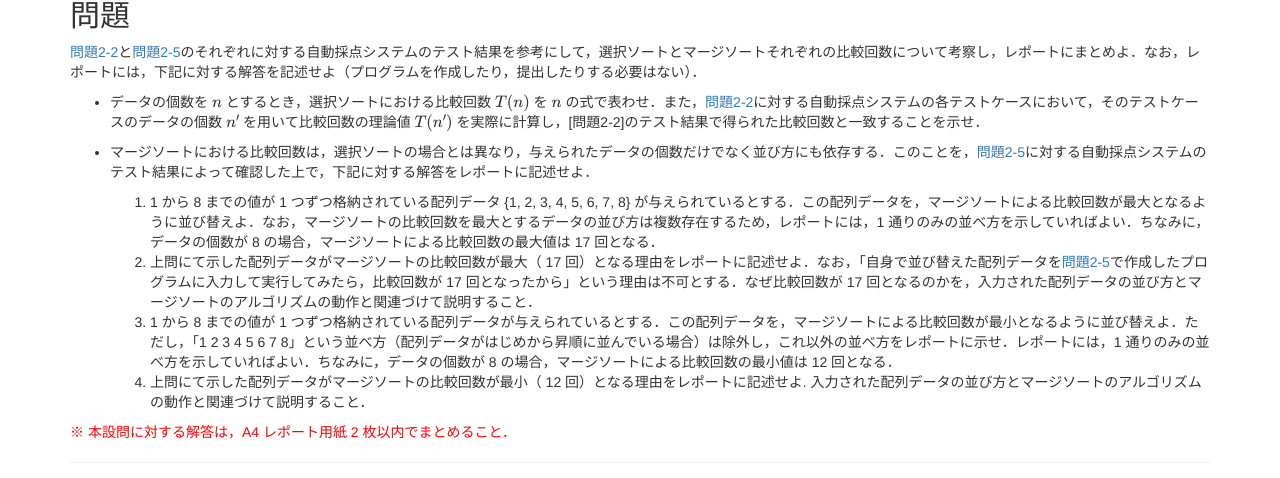
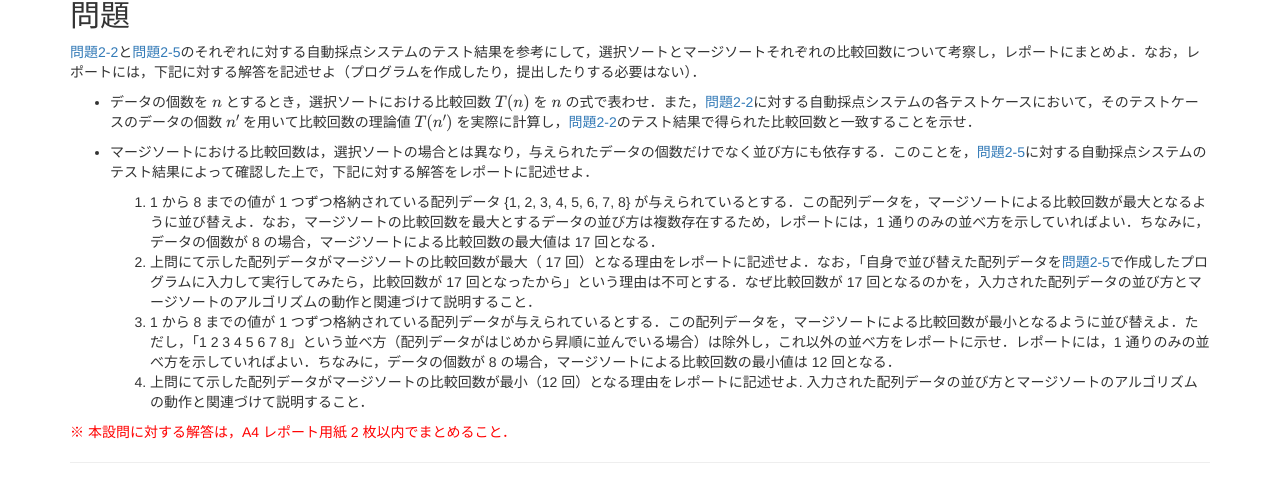
Before and after one commit to ecei-tohoku/ppa-public, a Jekyll site: the page built from kadai2/p26.md, in a window 1280 px wide. Shown: the part 171-649 px from the top of the page. Built offline with Jekyll 4.4.1, drawn with Linux system fonts in a browser that asks for light colours; nearby versions of some CDN libraries; formulas are drawn with MathJax 3; some of the changed lines change nothing that is shown.

Commit message:
Update p26.md

```diff
--- a/kadai2/p26.md
+++ b/kadai2/p26.md
@@ -5,11 +5,11 @@ title: 2-6. 比較回数についての考察【10点】
 ## 問題
 [問題2-2](p22.html "問題2-2")と[問題2-5](p25.html "問題2-5")のそれぞれに対する自動採点システムのテスト結果を参考にして，選択ソートとマージソートそれぞれの比較回数について考察し，レポートにまとめよ．なお，レポートには，下記に対する解答を記述せよ（プログラムを作成したり，提出したりする必要はない）．
 
-- データの個数を $n$ とするとき，選択ソートにおける比較回数 $T(n)$ を $n$ の式で表わせ．また，[問題2-2](p22.html "問題2-1")に対する自動採点システムの各テストケースにおいて，そのテストケースのデータの個数 $n'$ を用いて比較回数の理論値 $T(n')$ を実際に計算し，[問題2-2]のテスト結果で得られた比較回数と一致することを示せ．
+- データの個数を $n$ とするとき，選択ソートにおける比較回数 $T(n)$ を $n$ の式で表わせ．また，[問題2-2](p22.html "問題2-2")に対する自動採点システムの各テストケースにおいて，そのテストケースのデータの個数 $n'$ を用いて比較回数の理論値 $T(n')$ を実際に計算し，[問題2-2](p22.html "問題2-2")のテスト結果で得られた比較回数と一致することを示せ．
 
 - マージソートにおける比較回数は，選択ソートの場合とは異なり，与えられたデータの個数だけでなく並び方にも依存する．このことを，[問題2-5](p25.html "問題2-5")に対する自動採点システムのテスト結果によって確認した上で，下記に対する解答をレポートに記述せよ．
   1. 1 から 8 までの値が 1 つずつ格納されている配列データ {1, 2, 3, 4, 5, 6, 7, 8} が与えられているとする．この配列データを，マージソートによる比較回数が最大となるように並び替えよ．なお，マージソートの比較回数を最大とするデータの並び方は複数存在するため，レポートには，1 通りのみの並べ方を示していればよい．ちなみに，データの個数が 8 の場合，マージソートによる比較回数の最大値は 17 回となる．
   2. 上問にて示した配列データがマージソートの比較回数が最大（ 17 回）となる理由をレポートに記述せよ．なお，「自身で並び替えた配列データを[問題2-5](p25.html "問題2-5")で作成したプログラムに入力して実行してみたら，比較回数が 17 回となったから」という理由は不可とする．なぜ比較回数が 17 回となるのかを，入力された配列データの並び方とマージソートのアルゴリズムの動作と関連づけて説明すること．
   3. 1 から 8 までの値が 1 つずつ格納されている配列データが与えられているとする．この配列データを，マージソートによる比較回数が最小となるように並び替えよ．ただし，「1 2 3 4 5 6 7 8」という並べ方（配列データがはじめから昇順に並んでいる場合）は除外し，これ以外の並べ方をレポートに示せ．レポートには，1 通りのみの並べ方を示していればよい．ちなみに，データの個数が 8 の場合，マージソートによる比較回数の最小値は 12 回となる．
-  4. 上問にて示した配列データがマージソートの比較回数が最小（ 12 回）となる理由をレポートに記述せよ. 入力された配列データの並び方とマージソートのアルゴリズムの動作と関連づけて説明すること．
+  4. 上問にて示した配列データがマージソートの比較回数が最小（12 回）となる理由をレポートに記述せよ. 入力された配列データの並び方とマージソートのアルゴリズムの動作と関連づけて説明すること．
 <font color="red">※ 本設問に対する解答は，A4 レポート用紙 2 枚以内でまとめること．</font>
```
